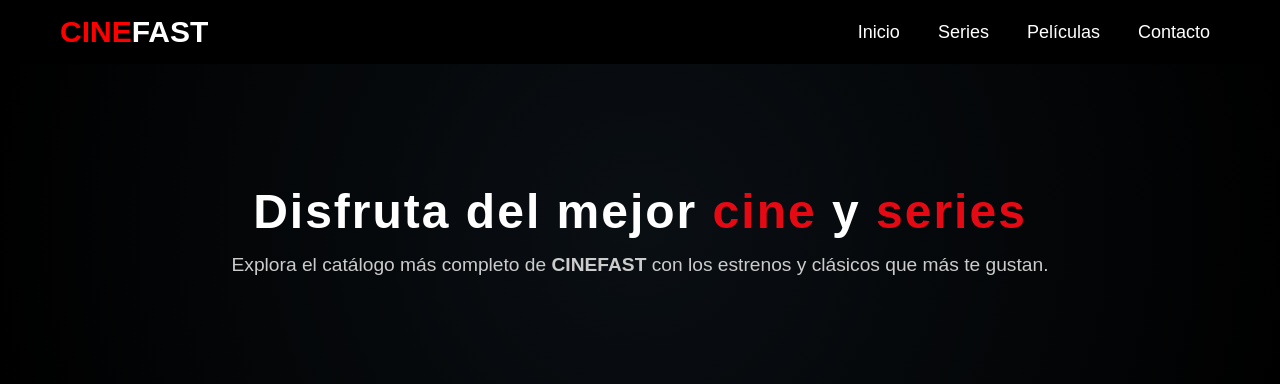
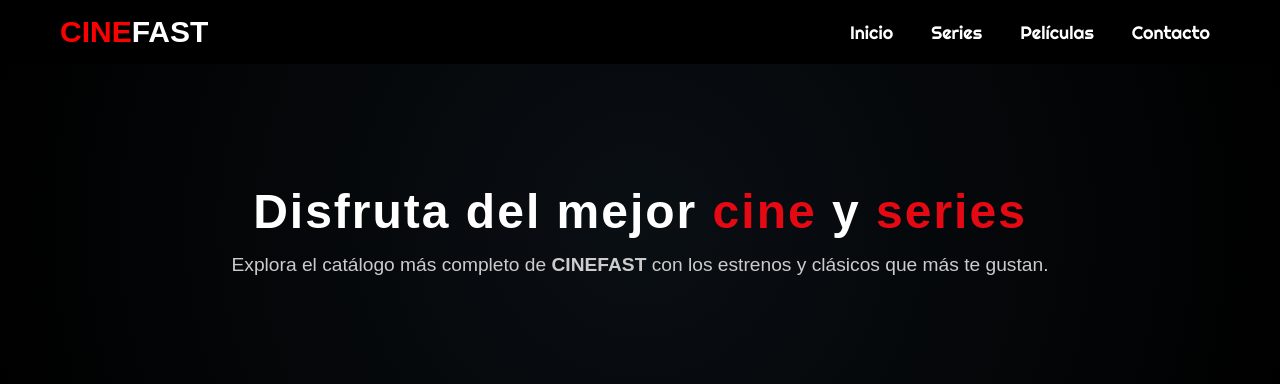
Before and after one commit to JuanSebasSV/cinefast, a plain HTML site: page index.html in a window 1280 px wide. Shown: the top 384 px of the page. Drawn offline with Linux system fonts and the light colour scheme; grey boxes are pictures that could not be loaded.

Commit message:
little change

```diff
--- a/index.html
+++ b/index.html
@@ -7,6 +7,7 @@
   <link rel="stylesheet" href="./CSS/nav.css">
   <link rel="stylesheet" href="./CSS/style.css">
   <link rel="stylesheet" href="https://cdnjs.cloudflare.com/ajax/libs/font-awesome/6.4.0/css/all.min.css">
+  <link href="https://fonts.googleapis.com/css2?family=Righteous&family=Work+Sans:wght@300;400;600&display=swap" rel="stylesheet" />
 </head>
 <body>
   <!-- NAV -->
```
